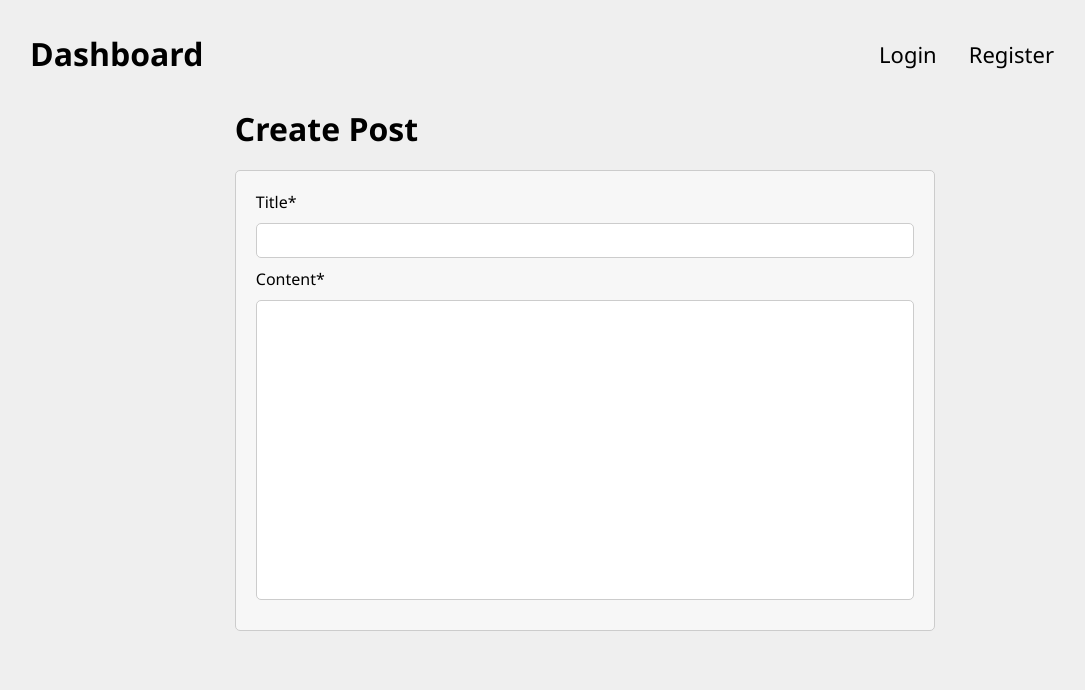
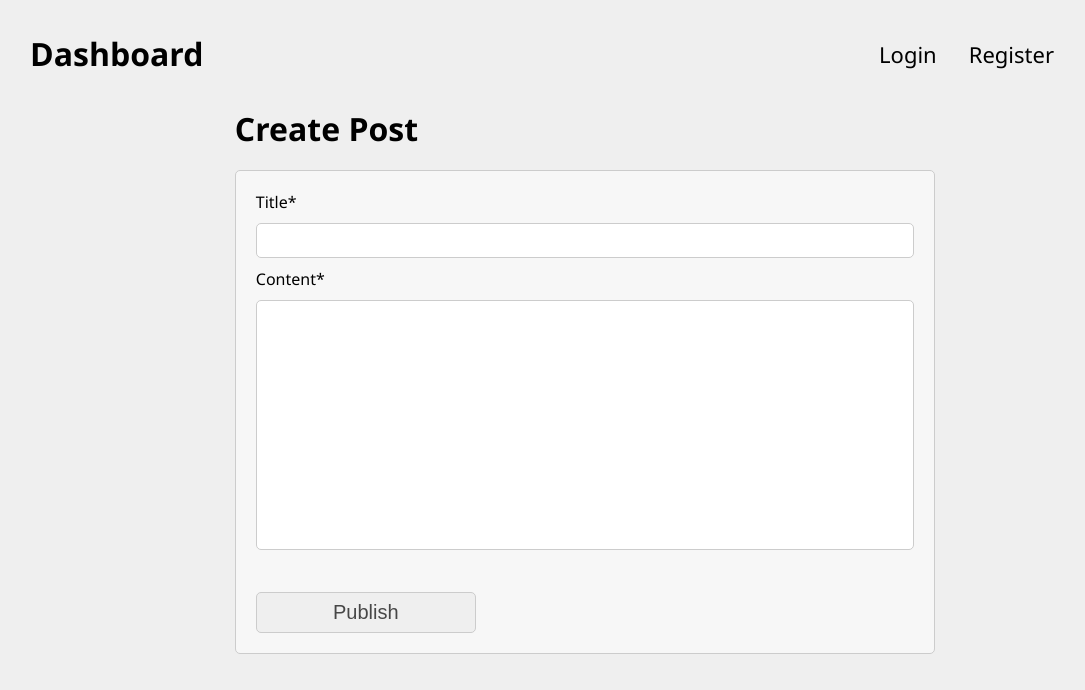
Before and after one commit to Usman-Ubaid/blogApp, a React (Vite) app in the folder frontend/: page /writeBlog in a window 1280 px wide. Shown: the top 690 px of the page, without its empty margins (98-1183 px from the left). Built offline with nearby package versions, Linux system fonts and the light colour scheme; sample sign-in values are in the browser's storage.

Commit message:
feat: integrate api for blog posting

```diff
--- a/frontend/src/App.css
+++ b/frontend/src/App.css
@@ -215,7 +215,7 @@ textarea {
   font-size: 20px;
 }
 
-.blog-form-wrapper form .blog-content textarea {
-  height: 300px;
+.blog-form-wrapper .blog-content textarea {
+  height: 250px;
   resize: none;
 }
--- a/frontend/src/pages/WriteBlog.tsx
+++ b/frontend/src/pages/WriteBlog.tsx
@@ -1,20 +1,27 @@
 import Layout from "../components/common/Layout";
 import Input from "../components/form/Input";
 import { useForm } from "../hooks/useForm";
-import { WriteBlogData } from "../types/form";
+import { postBlog } from "../services/api/blogApi";
+import { BlogData } from "../types/form";
 
 const WriteBlog = () => {
-  const { formData, handleInputChange } = useForm<WriteBlogData>({
+  const { formData, handleInputChange } = useForm<BlogData>({
     title: "",
     content: "",
   });
+
+  const handleSubmit = async (e: React.FormEvent<HTMLFormElement>) => {
+    e.preventDefault();
+    const res = await postBlog(formData);
+    console.log(res);
+  };
 
   return (
     <Layout>
       <div className="blog-post-wrapper">
         <h1>Create Post</h1>
         <div className="blog-form-wrapper">
-          <form>
+          <form onSubmit={handleSubmit}>
             <div>
               <label>Title*</label>
               <Input
@@ -31,8 +38,12 @@ const WriteBlog = () => {
                 id="content"
                 onChange={handleInputChange}
                 value={formData.content}
-              />
+                required
+              ></textarea>
             </div>
+            <button type="submit" className="btn">
+              Publish
+            </button>
           </form>
         </div>
       </div>
--- /dev/null
+++ b/frontend/src/services/api/blogApi.ts
@@ -0,0 +1,14 @@
+import axios from "axios";
+import { BlogData } from "../../types/form";
+
+export const postBlog = async (blogData: BlogData) => {
+  try {
+    const response = axios.post("http://localhost:3001/api/blog", {
+      heading: blogData.title,
+      body: blogData.content,
+    });
+    return response;
+  } catch (error) {
+    console.log(error);
+  }
+};
--- a/frontend/src/types/form.ts
+++ b/frontend/src/types/form.ts
@@ -9,7 +9,7 @@ export type LoginFormData = {
   password: string;
 };
 
-export type WriteBlogData = {
+export type BlogData = {
   title: string;
   content: string;
 };
```
